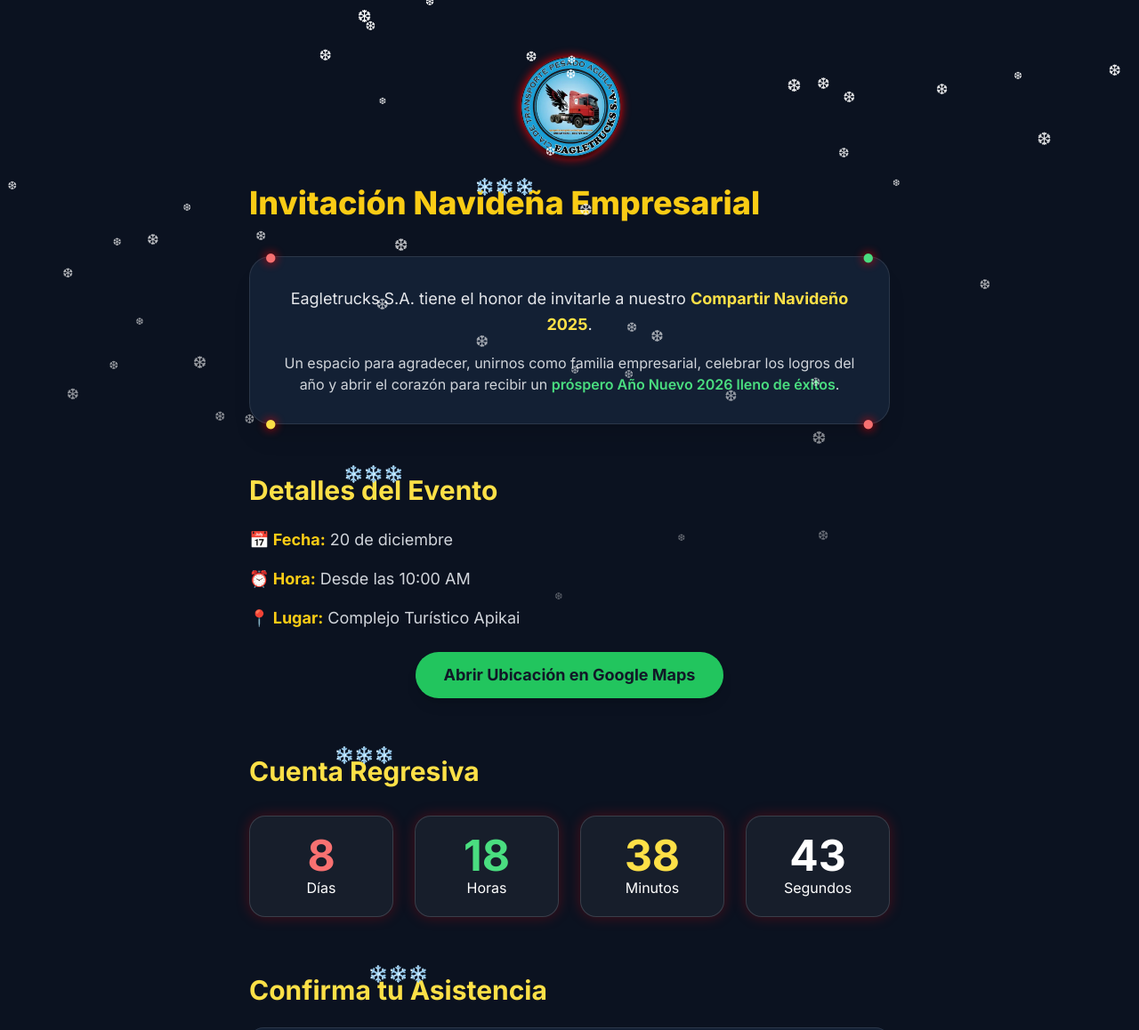
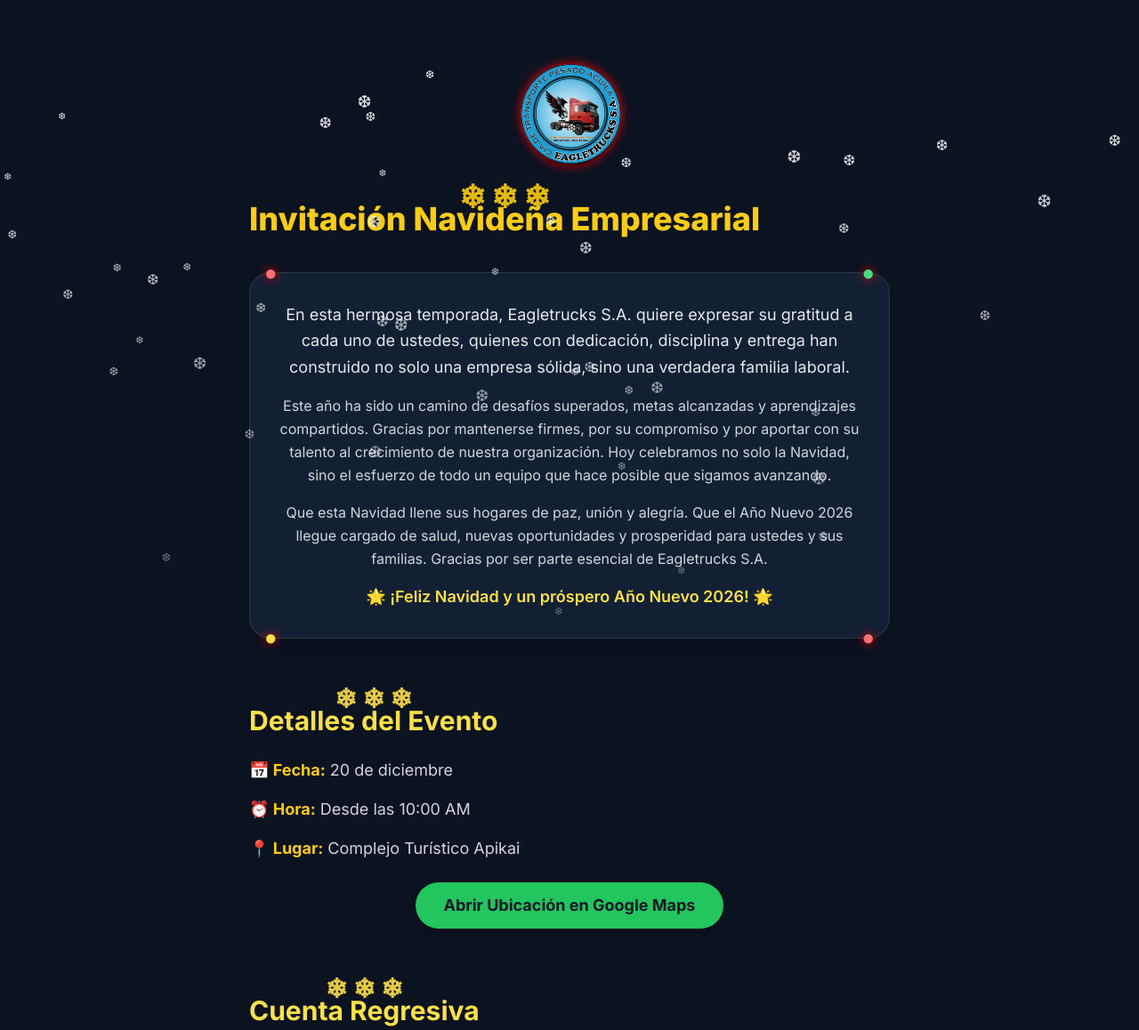
Before and after one commit to Maxlagartilloia/Eagle-trucks, a plain HTML site: page index.html in a window 1280 px wide. Shown: the top 1158 px of the page at 89% size. Drawn offline with nearby package versions, Linux system fonts and the light colour scheme.

Commit message:
Update index.html

```diff
--- a/index.html
+++ b/index.html
@@ -33,24 +33,30 @@
             100% { transform: translateY(100vh); opacity: 0.2; }
         }
 
-        /* ❄ Nieve encima del título (sin fondos negros) */
-        .nieve-texto {
+        /* ❄ Nieve animada en títulos */
+        .titulo-navidad {
             position: relative;
             display: inline-block;
+            padding-top: 10px;
         }
-        .nieve-texto::after {
-            content: "❄️❄️❄️";
+        .titulo-navidad .flakes {
             position: absolute;
-            top: -18px;
-            left: 0;
-            width: 100%;
-            text-align: center;
-            font-size: 18px;
+            top: -12px;
+            left: 50%;
+            transform: translateX(-50%);
+            display: flex;
+            gap: 6px;
+            animation: flotar 2s infinite alternate ease-in-out;
+            opacity: 0.9;
+        }
+        @keyframes flotar {
+            0% { transform: translateX(-50%) translateY(0); }
+            100% { transform: translateX(-50%) translateY(-6px); }
         }
 
         /* 🎄 Tarjeta navideña */
         .tarjeta {
-            transform: scale(0.9);
+            transform: scale(0.88);
             opacity: 0;
             transition: .7s ease;
         }
@@ -68,7 +74,7 @@
             100% { opacity: 1; filter: drop-shadow(0 0 6px #ff0000); }
         }
 
-        /* 🕒 Contador estilo ejemplo */
+        /* 🕒 Contador estilo premium navideño */
         .contador-box {
             background: rgba(255,255,255,0.05);
             border: 1px solid rgba(255,255,255,0.15);
@@ -76,12 +82,13 @@
             padding: 20px;
             box-shadow: 0 0 15px rgba(255,0,0,0.25);
         }
+
     </style>
 </head>
 
 <body>
 
-<!-- ❄ Generador de nieve -->
+<!-- ❄ Nieve -->
 <script>
 document.addEventListener("DOMContentLoaded", () => {
     const total = 45;
@@ -92,7 +99,7 @@ document.addEventListener("DOMContentLoaded", () => {
         s.style.left = Math.random()*100 + "vw";
         s.style.fontSize = (Math.random()*10 + 10) + "px";
         s.style.animationDuration = (Math.random()*5 + 5) + "s";
-        s.style.animationDelay = Math.random()*5 + "s";
+        s.style.animationDelay = Math.random()*4 + "s";
         document.body.appendChild(s);
     }
 });
@@ -106,36 +113,40 @@ document.addEventListener("DOMContentLoaded", () => {
 <div class="max-w-3xl mx-auto text-white p-6">
 
     <!-- LOGO -->
-    <div class="flex justify-center mt-8">
+    <div class="flex justify-center mt-10">
         <img src="logo.png" class="h-32 neon-light">
     </div>
 
     <!-- TÍTULO -->
-    <h1 class="text-center text-4xl font-extrabold text-yellow-400 mt-6 nieve-texto">
+    <h1 class="text-center text-4xl font-extrabold text-yellow-400 mt-6 titulo-navidad">
         Invitación Navideña Empresarial
+        <div class="flakes"><span>❄</span><span>❄</span><span>❄</span></div>
     </h1>
-
 
     <!-- TARJETA ANIMADA -->
     <div id="card" class="tarjeta mt-10 bg-[#132034] border border-white/10 p-8 rounded-3xl relative shadow-xl">
 
-        <!-- Luces alrededor -->
+        <!-- Luces decorativas -->
         <div class="absolute -top-4 left-4 text-red-400 neon-light text-2xl">●</div>
         <div class="absolute -top-4 right-4 text-green-400 neon-light text-2xl">●</div>
         <div class="absolute -bottom-4 left-4 text-yellow-300 neon-light text-2xl">●</div>
         <div class="absolute -bottom-4 right-4 text-red-400 neon-light text-2xl">●</div>
 
         <p class="text-center text-lg leading-relaxed text-gray-200">
-            Eagletrucks S.A. tiene el honor de invitarle a nuestro
-            <span class="font-bold text-yellow-300">Compartir Navideño 2025</span>.
+            En esta hermosa temporada, Eagletrucks S.A. quiere expresar su gratitud a cada uno de ustedes, quienes con dedicación, disciplina y entrega han construido no solo una empresa sólida, sino una verdadera familia laboral.
         </p>
 
-        <p class="mt-4 text-center text-gray-300">
-            Un espacio para agradecer, unirnos como familia empresarial,
-            celebrar los logros del año y abrir el corazón para recibir
-            un <span class="text-green-400 font-semibold">próspero Año Nuevo 2026 lleno de éxitos</span>.
+        <p class="mt-4 text-center text-gray-300 leading-relaxed">
+            Este año ha sido un camino de desafíos superados, metas alcanzadas y aprendizajes compartidos. Gracias por mantenerse firmes, por su compromiso y por aportar con su talento al crecimiento de nuestra organización. Hoy celebramos no solo la Navidad, sino el esfuerzo de todo un equipo que hace posible que sigamos avanzando.
         </p>
 
+        <p class="mt-4 text-center text-gray-300 leading-relaxed">
+            Que esta Navidad llene sus hogares de paz, unión y alegría. Que el Año Nuevo 2026 llegue cargado de salud, nuevas oportunidades y prosperidad para ustedes y sus familias. Gracias por ser parte esencial de Eagletrucks S.A.
+        </p>
+
+        <p class="mt-4 text-center text-yellow-300 text-lg font-semibold">
+           🌟 ¡Feliz Navidad y un próspero Año Nuevo 2026! 🌟
+        </p>
     </div>
 
     <script>
@@ -150,7 +161,10 @@ document.addEventListener("DOMContentLoaded", () => {
     </script>
 
     <!-- 📅 DETALLES -->
-    <h2 class="text-yellow-300 text-3xl font-bold mt-14 nieve-texto">Detalles del Evento</h2>
+    <h2 class="text-yellow-300 text-3xl font-bold mt-16 titulo-navidad">
+        Detalles del Evento
+        <div class="flakes"><span>❄</span><span>❄</span><span>❄</span></div>
+    </h2>
 
     <div class="mt-6 space-y-4 text-gray-300 text-lg">
         <p><span class="font-bold text-yellow-400">📅 Fecha:</span> 20 de diciembre</p>
@@ -158,7 +172,7 @@ document.addEventListener("DOMContentLoaded", () => {
         <p><span class="font-bold text-yellow-400">📍 Lugar:</span> Complejo Turístico Apikai</p>
     </div>
 
-    <!-- Botón bonito -->
+    <!-- Botón Google Maps -->
     <a href="https://maps.app.goo.gl/VLyivvqmRLtEZRSVA?g_st=ic" target="_blank"
        class="block mt-6 mx-auto bg-green-500 hover:bg-green-400 text-gray-900 font-bold text-lg w-fit px-8 py-3 rounded-full shadow-lg transition">
         Abrir Ubicación en Google Maps
@@ -166,7 +180,10 @@ document.addEventListener("DOMContentLoaded", () => {
 
 
     <!-- 🕒 CONTADOR -->
-    <h2 class="text-yellow-300 text-3xl font-bold text-center mt-16 nieve-texto">Cuenta Regresiva</h2>
+    <h2 class="text-yellow-300 text-3xl font-bold text-center mt-16 titulo-navidad">
+        Cuenta Regresiva
+        <div class="flakes"><span>❄</span><span>❄</span><span>❄</span></div>
+    </h2>
 
     <div id="contador" class="grid grid-cols-2 md:grid-cols-4 gap-6 text-center mt-8"></div>
 
@@ -196,11 +213,15 @@ document.addEventListener("DOMContentLoaded", () => {
     </script>
 
 
-    <!-- 📝 FORMULARIO NETLIFY -->
-    <h2 class="text-yellow-300 text-3xl font-bold mt-16 nieve-texto">Confirma tu Asistencia</h2>
+    <!-- 📝 FORMULARIO n8n -->
+    <h2 class="text-yellow-300 text-3xl font-bold mt-16 titulo-navidad">
+        Confirma tu Asistencia
+        <div class="flakes"><span>❄</span><span>❄</span><span>❄</span></div>
+    </h2>
 
-    <form name="asistencia" method="POST" data-netlify="true" action="gracias.html" class="bg-[#132034] p-8 rounded-2xl mt-6 border border-white/10 shadow-xl">
-        <input type="hidden" name="form-name" value="asistencia">
+    <form action="https://invalvn8n.inversionesalvarado.website/webhook/invitacionempresarial"
+      method="POST"
+      class="bg-[#132034] p-8 rounded-2xl mt-6 border border-white/10 shadow-xl">
 
         <div class="mb-4">
             <label class="block text-gray-300 mb-1 font-semibold">Nombre completo</label>
@@ -209,7 +230,7 @@ document.addEventListener("DOMContentLoaded", () => {
 
         <div class="mb-4">
             <label class="block text-gray-300 mb-1 font-semibold">Teléfono</label>
-            <input name="telefono" required class="w-full p-3 rounded bg-[#0d1524] border border-white/20 text-white">
+            <input name="telefono" required class="w-full p-3 rounded bg-[#0d1524] border	border-white/20 text-white">
         </div>
 
         <div class="mb-4">
@@ -225,7 +246,27 @@ document.addEventListener("DOMContentLoaded", () => {
         </button>
     </form>
 
-    <p class="text-center text-gray-500 mt-10 mb-16 text-sm">
+    <script>
+document.querySelector("form").addEventListener("submit", function (e) {
+    e.preventDefault();
+    const form = e.target;
+    const data = new FormData(form);
+
+    fetch(form.action, {
+        method: "POST",
+        body: data
+    })
+    .then(() => {
+        window.location.href = "gracias.html";
+    })
+    .catch(() => {
+        alert("Hubo un error enviando tu información. Intenta nuevamente.");
+    });
+});
+</script>
+
+
+    <p class="text-center text-gray-500 mt-14 mb-10 text-sm">
         © 2025 Eagletrucks S.A.
     </p>
 
```
